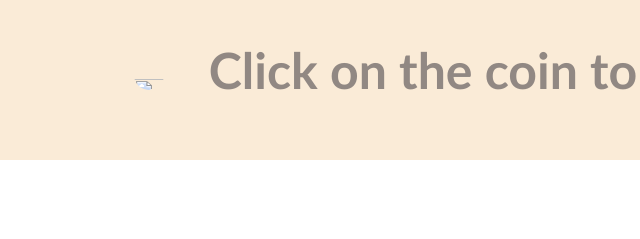
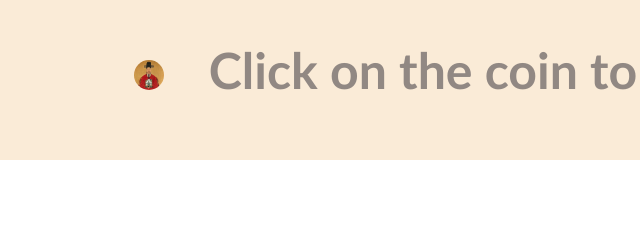
Before and after one commit to yjglab/digital_publishing_2-3, a plain HTML site: page index.html in a window 1280 px wide. Shown: the top 239 px of the page, 22-662 px from the left. Drawn offline with Linux system fonts and the light colour scheme.

Commit message:
Update index.html

```diff
--- a/index.html
+++ b/index.html
@@ -11,7 +11,7 @@
   <body>
     <h3>
       <header id="coin">
-        <img src="sejong.jpg" />
+        <img src="sunsin.jpg" />
       </header>
       Click on the coin to find the flying fly
       <header id="coin">
```
